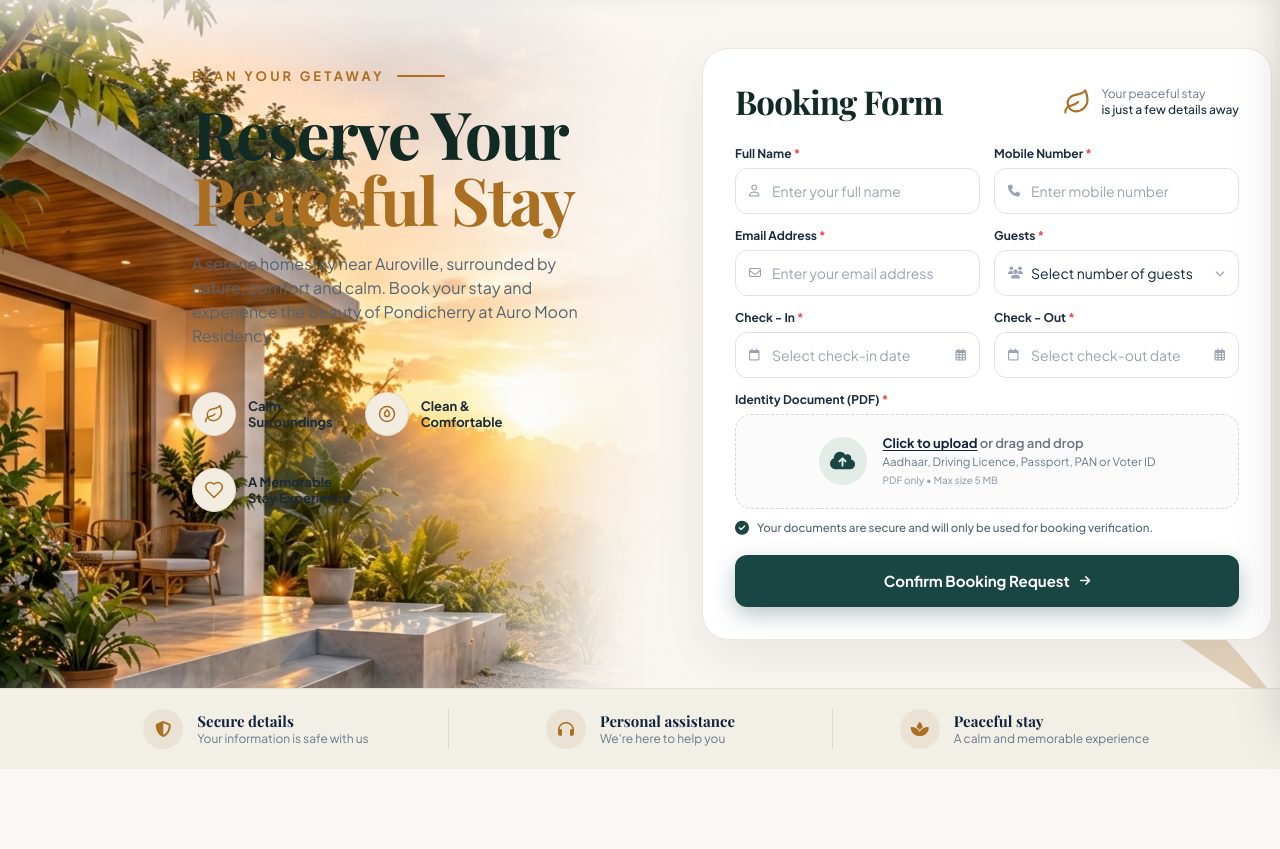
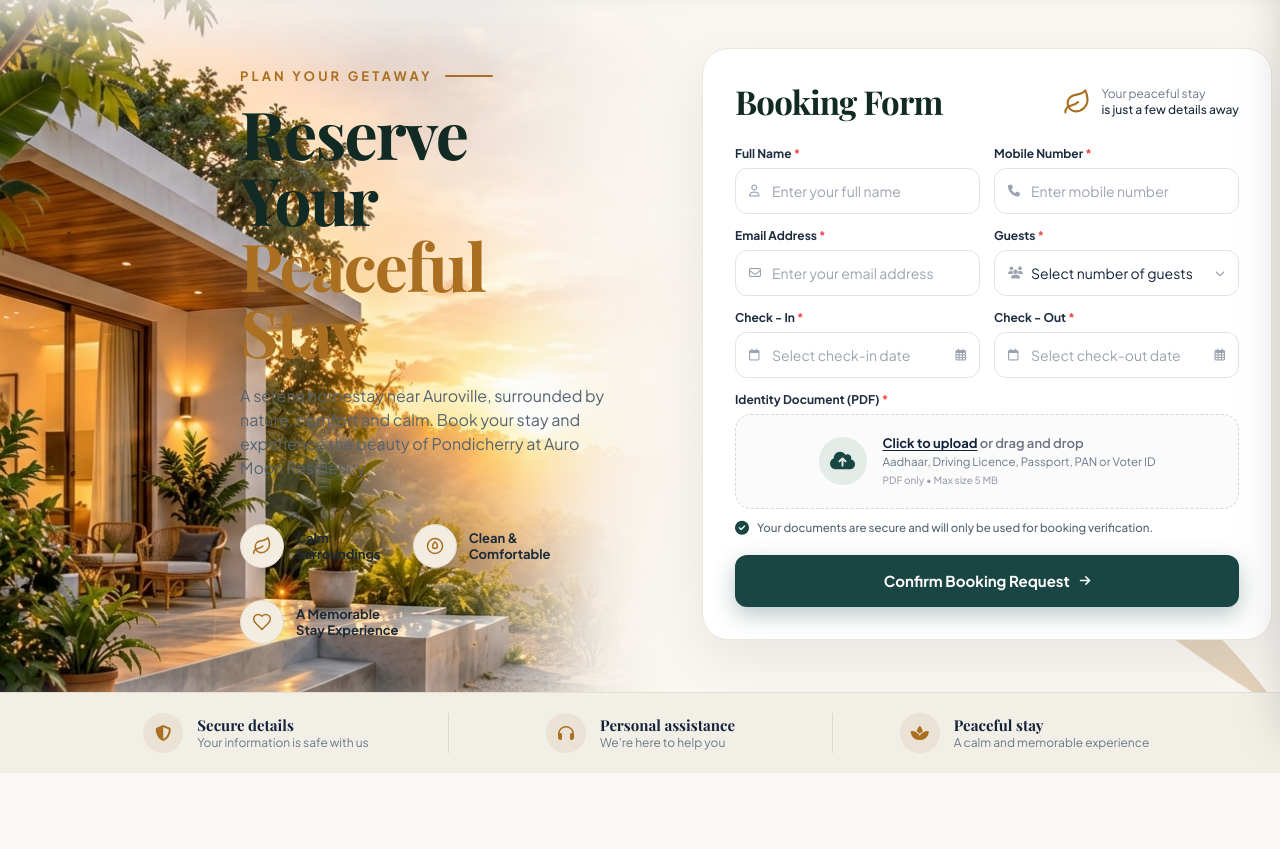
Before and after one commit to sivaathri/auro-moon-residency, a PHP site: page /AAHAHOMESTAY/BookingPage.php in a window 1280 px wide. Shown: the part 81-930 px from the top of the page. Run offline with PHP 8.4, Linux system fonts and the light colour scheme; data that the repository does not hold is empty; some libraries are stand-ins or nearby versions; some web fonts are replaced.

Commit message:
refactor: update layout styling and add image inspection scripts for booking page

```diff
--- a/BookingPage.html
+++ b/BookingPage.html
@@ -218,7 +218,7 @@
             <div class="flex flex-col lg:flex-row items-center lg:items-start justify-between gap-10 lg:gap-10 xl:gap-14">
 
                 <!-- ===================== LEFT SIDE: EDITORIAL HERO & TRUST BADGES ===================== -->
-                <div class="w-full lg:w-[46%] xl:w-[44%] pt-2 lg:pt-5 lg:ml-12 xl:ml-20 2xl:ml-28 md:pl-8 lg:pl-12 xl:pl-16">
+                <div class="w-full lg:flex-1 max-w-2xl pt-2 lg:pt-5 pl-4 sm:pl-8 md:pl-16 lg:pl-32 xl:pl-48 2xl:pl-60">
 
                     <!-- Kicker: PLAN YOUR GETAWAY with gold bar -->
                     <div class="flex items-center gap-3 mb-3.5 sm:mb-4">
--- a/BookingPage.php
+++ b/BookingPage.php
@@ -266,7 +266,7 @@ if (isset($_POST['submit'])) {
             <div class="flex flex-col lg:flex-row items-center lg:items-start justify-between gap-10 lg:gap-10 xl:gap-14">
 
                 <!-- ===================== LEFT SIDE: EDITORIAL HERO & TRUST BADGES ===================== -->
-                <div class="w-full lg:w-[46%] xl:w-[44%] pt-2 lg:pt-5 lg:ml-12 xl:ml-20 2xl:ml-28 md:pl-8 lg:pl-12 xl:pl-16">
+                <div class="w-full lg:flex-1 max-w-2xl pt-2 lg:pt-5 pl-4 sm:pl-8 md:pl-16 lg:pl-32 xl:pl-48 2xl:pl-60">
 
                     <!-- Kicker: PLAN YOUR GETAWAY with gold bar -->
                     <div class="flex items-center gap-3 mb-3.5 sm:mb-4">
```
Also changed, not shown: 2 other files.
